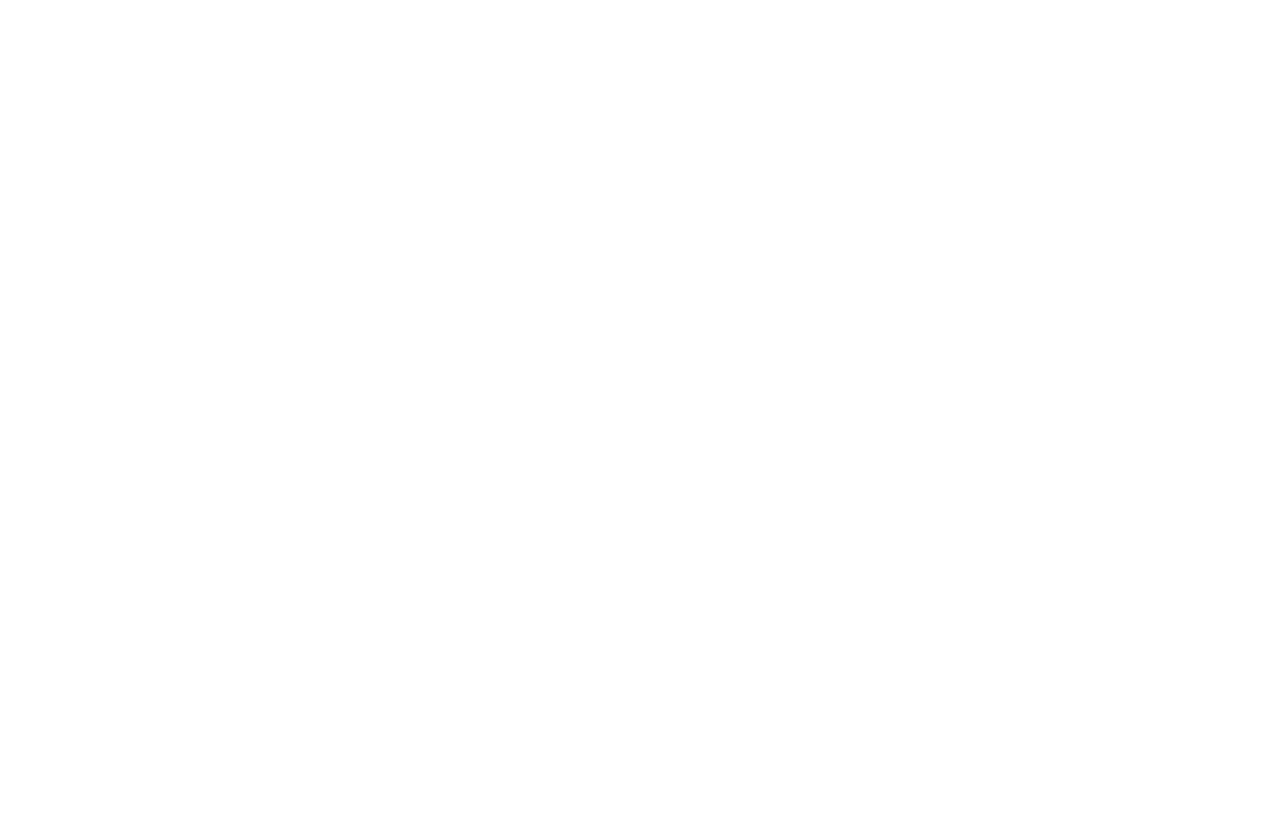
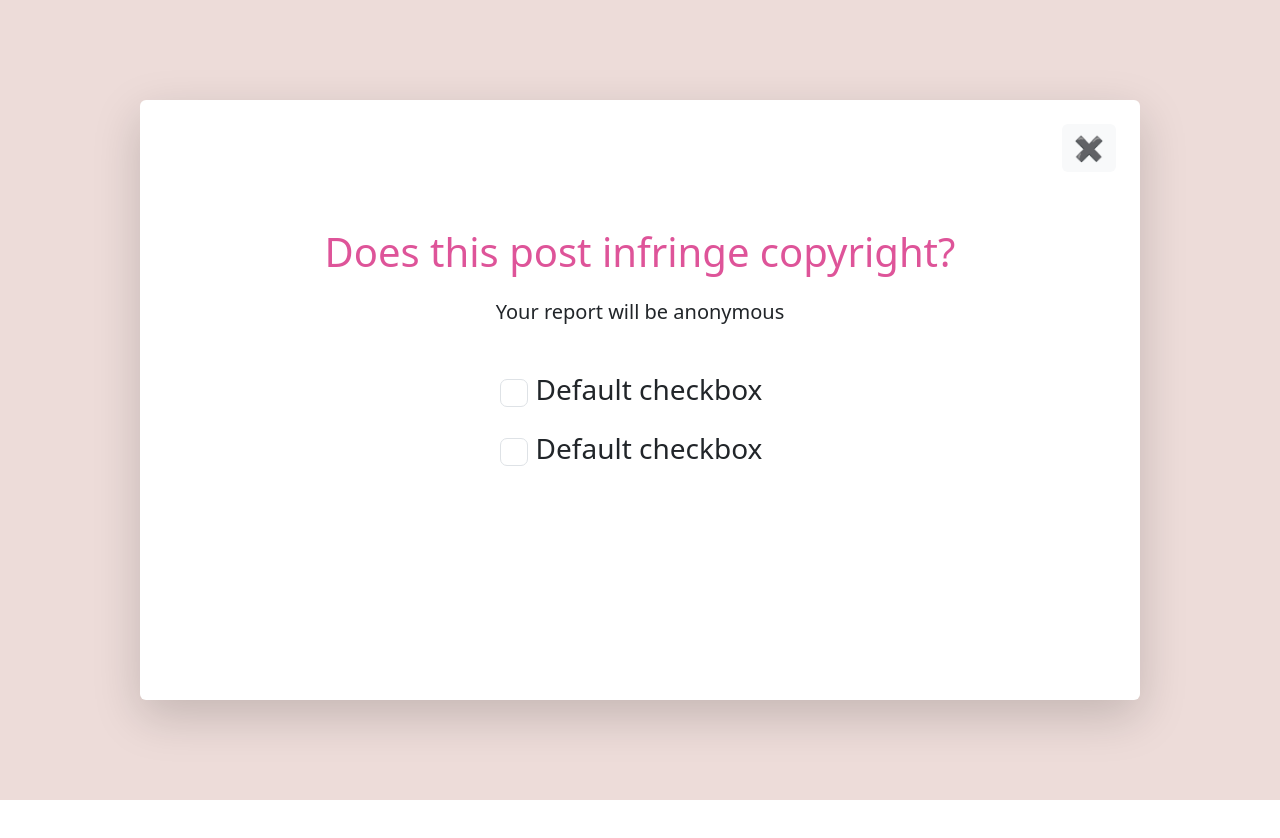
Before and after one commit to Porramin-Boonnak/vivart, a React (Create React App) app: page /report in a window 1280 px wide. Before the commit this address had no page. Shown: the top 838 px of the page. Before the commit the page ends 800 px from the top, so only its background shows below. Built offline with nearby package versions, Linux system fonts and the light colour scheme.

Commit message:
Report_Default_Page

```diff
--- /dev/null
+++ b/src/pages/report.js
@@ -0,0 +1,37 @@
+export default function Report() {
+    return (
+        <div className="container-fluid w-100 min-vw-100 vh-100 d-flex justify-content-center align-items-center text-center bg-secondary">
+            <div className="container bg-white p-4 rounded shadow-lg" style={{ maxWidth: 1000, height: 600 }}>
+                <div className="d-flex justify-content-between align-items-center pb-2">
+                    <h3 className="m-0"></h3>
+                    <button className="btn btn-light border-0 fs-4" aria-label="Close">
+                        ✖
+                    </button>
+                </div>
+                <h1 className="text-center mt-5 text-primary">
+                    Does this post infringe copyright?
+                </h1>
+                <h5 className="text-center mt-4">Your report will be anonymous</h5>
+
+                <div className="d-flex flex-column justify-content-center align-items-center mt-5">
+                    <div className="form-check m-auto d-flex align-items-center">
+                        <input className="form-check-input fs-3 me-2" type="checkbox" value="" id="flexCheckDefault" />
+                        <h3 className="form-check-label m-0" htmlFor="flexCheckDefault">
+                            Default checkbox
+                        </h3>
+                    </div>
+
+                    <div className="form-check m-auto d-flex align-items-center mt-4">
+                        <input className="form-check-input fs-3 me-2" type="checkbox" value="" id="flexCheckDefault" />
+                        <h3 className="form-check-label m-0" htmlFor="flexCheckDefault">
+                            Default checkbox
+                        </h3>
+                    </div>
+                </div>
+
+                <div className="d-flex flex-column justify-content-center align-items-center h-100">
+                </div>
+            </div>
+        </div>
+    );
+}
--- a/src/pages/router.js
+++ b/src/pages/router.js
@@ -5,6 +5,7 @@
 import Signin from "./signin";
 import Information from "../pages/information";
 import ForgetPassword from "../pages/forgetpassword";
+import Report from "../pages/report";
 export default function Router(){
     return (
         <BrowserRouter>
@@ -15,6 +16,7 @@
             <Route path="/signin" element={<Signin />}/>
             <Route path="/information" element={<Information />}/>
             <Route path="/forgetpassword" element={<ForgetPassword />}/>
+            <Route path="/report" element={<Report />}/>
           </Routes>
         </BrowserRouter>
       );
```
